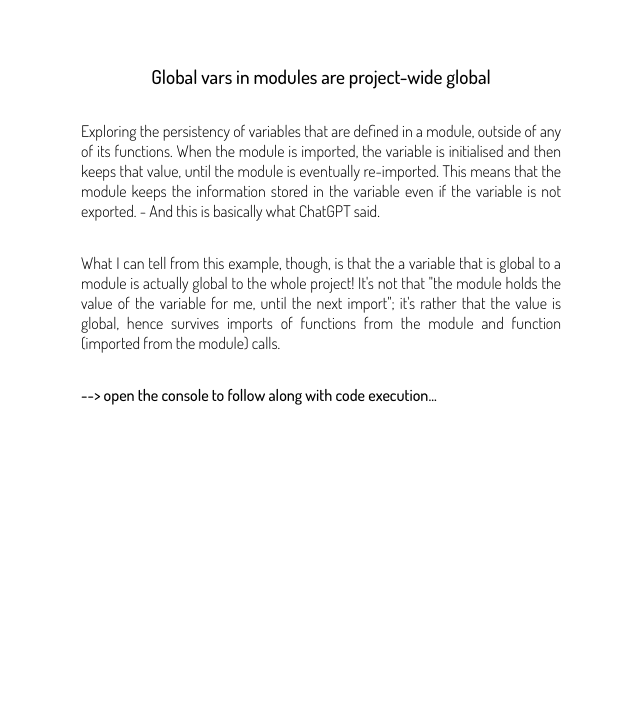
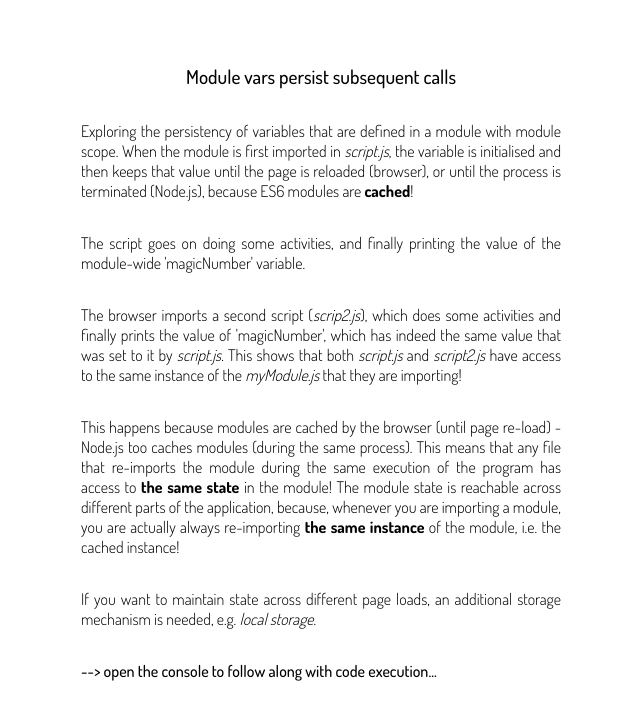
Before and after one commit to Pvag/js_gym_module_var, a plain HTML site: page index.html in a window 1280 px wide. Shown: the whole page, without its empty margins (319-959 px from the left). Drawn offline with Linux system fonts and the light colour scheme.

Commit message:
fix: modules are chached!

```diff
--- a/index.html
+++ b/index.html
@@ -14,25 +14,41 @@
   </head>
   <body>
     <main>
-      <h1 id="page-title" class="dosis-500">
-        Global vars in modules are project-wide global
-      </h1>
+      <h1 id="page-title" class="dosis-500">Module vars persist subsequent calls</h1>
       <article>
         <div class="explanations dosis-300">
           <p>
-            Exploring the persistency of variables that are defined in a module,
-            outside of any of its functions. When the module is imported, the
-            variable is initialised and then keeps that value, until the module is
-            eventually re-imported. This means that the module keeps the information
-            stored in the variable even if the variable is not exported. - And this
-            is basically what ChatGPT said.
+            Exploring the persistency of variables that are defined in a module with
+            module scope. When the module is first imported in <em>script.js</em>,
+            the variable is initialised and then keeps that value until the page is
+            reloaded (browser), or until the process is terminated (Node.js), because
+            ES6 modules are <strong>cached</strong>!
           </p>
           <p>
-            What I can tell from this example, though, is that the a variable that is
-            global to a module is actually global to the whole project! It's not that
-            "the module holds the value of the variable for me, until the next
-            import"; it's rather that the value is global, hence survives imports of
-            functions from the module and function (imported from the module) calls.
+            The script goes on doing some activities, and finally printing the value
+            of the module-wide 'magicNumber' variable.
+          </p>
+          <p>
+            The browser imports a second script (<em>scrip2.js</em>), which does some
+            activities and finally prints the value of 'magicNumber', which has
+            indeed the same value that was set to it by <em>script.js</em>. This
+            shows that both <em>script.js</em> and <em>script2.js</em> have access to
+            the same instance of the <em>myModule.js</em> that they are importing!
+          </p>
+          <p>
+            This happens because modules are cached by the browser (until page
+            re-load) - Node.js too caches modules (during the same process). This
+            means that any file that re-imports the module during the same execution
+            of the program has access to
+            <strong>the same state</strong> in the module! The module state is
+            reachable across different parts of the application, because, whenever
+            you are importing a module, you are actually always re-importing
+            <strong>the same instance</strong> of the module, i.e. the cached
+            instance!
+          </p>
+          <p>
+            If you want to maintain state across different page loads, an additional
+            storage mechanism is needed, e.g. <em>local storage</em>.
           </p>
         </div>
         <p class="dosis-500">
--- a/myModule.js
+++ b/myModule.js
@@ -1,4 +1,4 @@
-let magicNumber = 0
+let magicNumber = 0 // module-scoped variable (represents module state)
 
 export default function doSomething() {
   console.log("I am doing something, meanwhile...")
@@ -6,7 +6,7 @@ export default function doSomething() {
 
 export function setMagicNumber(n) {
   magicNumber = n
-  console.log(`I have just set the magic number to ${magicNumber}.`)
+  console.log(`I have just set the magic number to ${n}.`)
 }
 
 export function printMagicNumber() {
```
Also changed, not shown: script.js (+10 -10 lines), script2.js (+8 -3 lines).
